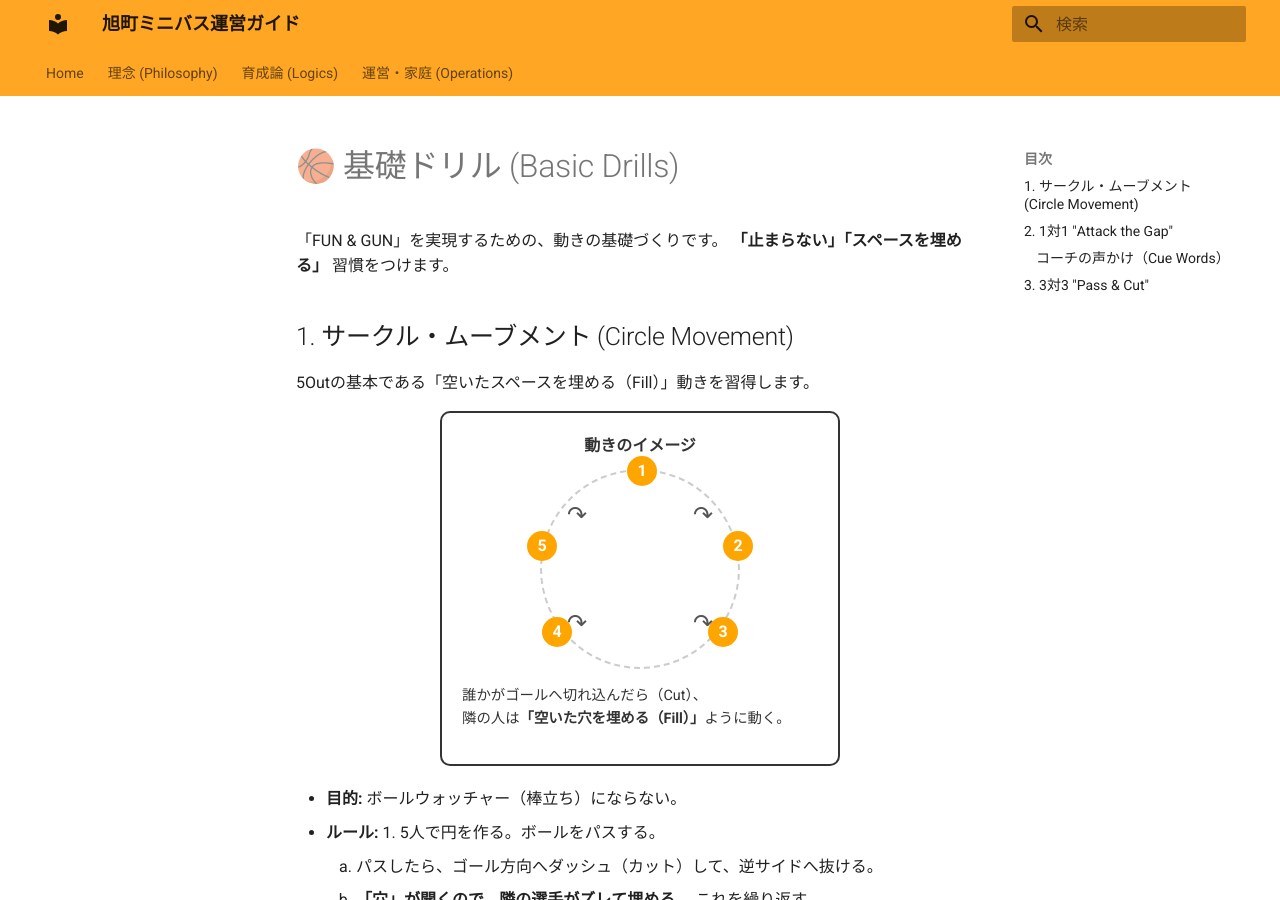
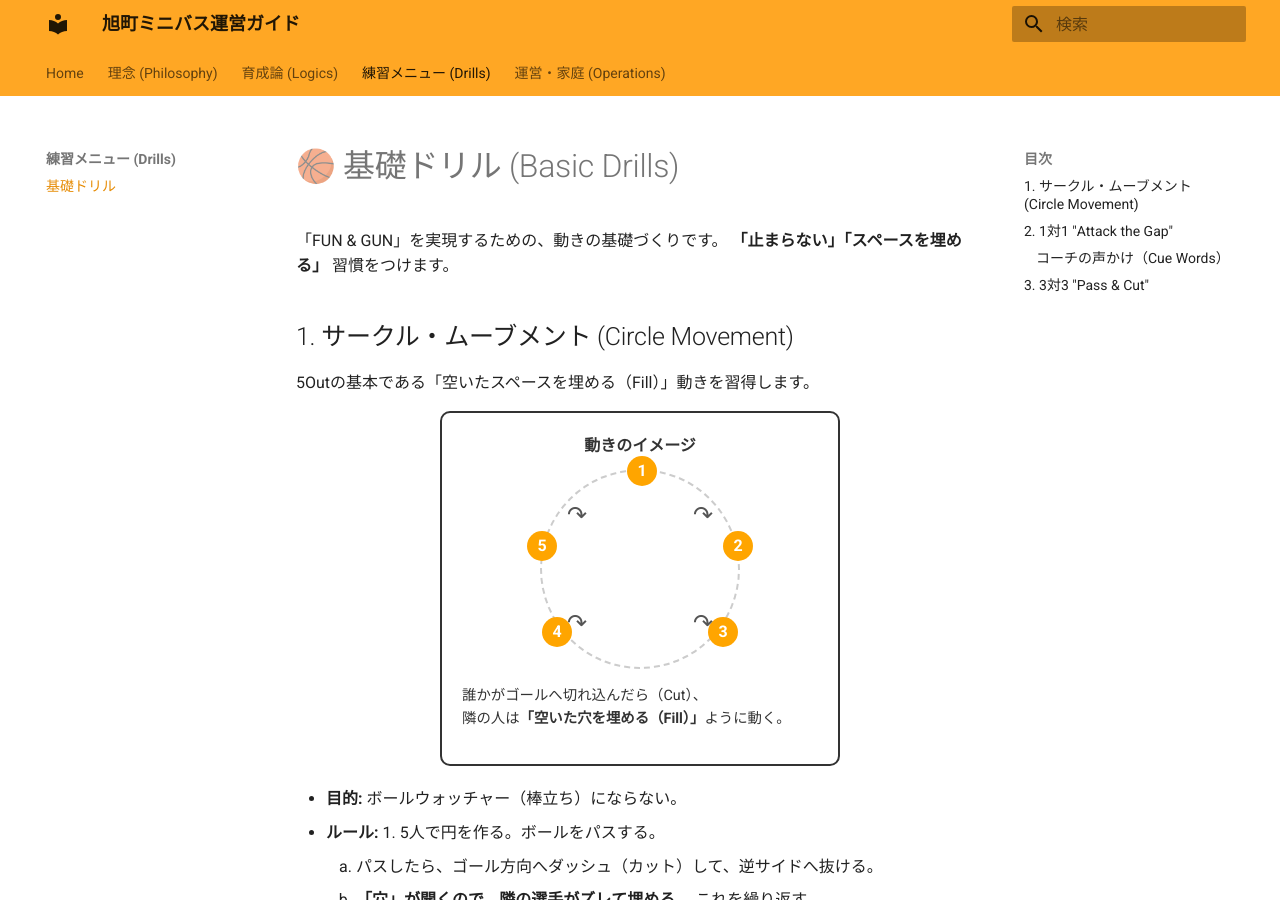
Before and after one commit to kawaiikumichan/asahicho-minibus-ops, an MkDocs documentation site: the page built from docs/02_Training_Drills/basics.md, in a window 1280 px wide and 900 px high. Built offline with MkDocs 1.6.1 and Material for MkDocs 9.7.7, drawn with Linux system fonts in a browser that asks for light colours.

Commit message:
Update mkdocs.yml

```diff
--- a/mkdocs.yml
+++ b/mkdocs.yml
@@ -33,6 +33,8 @@ nav:
     - 3. 心技体(BPS): 01_Coaching_Logics/bps_model.md
     - 4. 食育(おにぎり): 01_Coaching_Logics/nutrition.md
     - 5. 戦術(5Out): 01_Coaching_Logics/5out.md
+  - 練習メニュー (Drills):
+    - 基礎ドリル: 02_Training_Drills/basics.md
   - 運営・家庭 (Operations):
     - 家庭でできるサポート: 03_Operations/parents_guide.md
     - 安全管理・EAP: 03_Operations/eap.md
```
